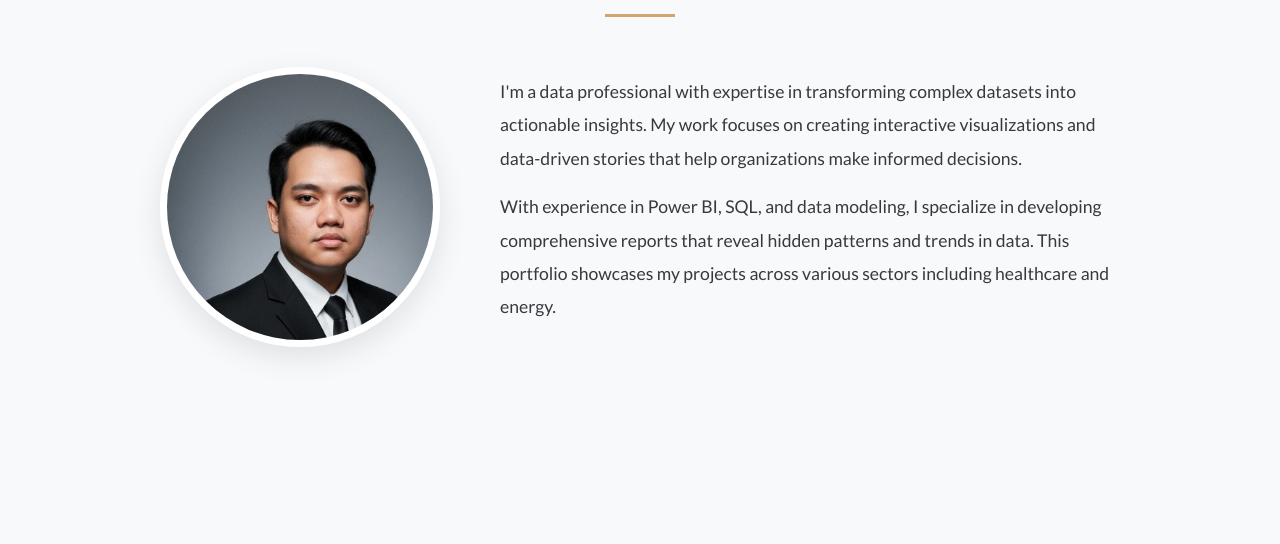
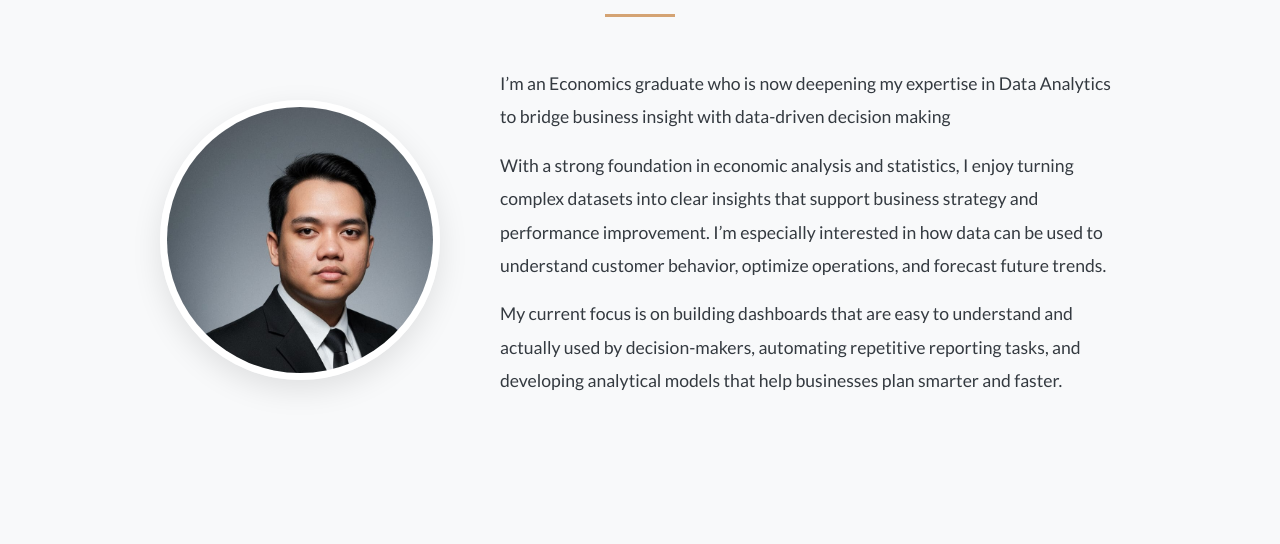
Before and after one commit to iffatahnaf2025/iffatahnaf2025.github.io, a plain HTML site: page index.html in a window 1280 px wide. Shown: the part 628-1172 px from the top of the page. Drawn offline with nearby package versions, Linux system fonts and the light colour scheme.

Commit message:
Revise about section with new data analytics focus
Updated the about section to reflect new qualifications and focus areas.

```diff
--- a/index.html
+++ b/index.html
@@ -57,8 +57,9 @@
         <div class="about-content">
             <img src="assets/images/Photo Profile.jpg" alt="Iffat Ayman Ahnaf" class="profile-photo">
             <div class="about-text">
-                <p> I'm a data professional with expertise in transforming complex datasets into actionable insights. My work focuses on creating interactive visualizations and data-driven stories that help organizations make informed decisions.</p>
-                <p>With experience in Power BI, SQL, and data modeling, I specialize in developing comprehensive reports that reveal hidden patterns and trends in data. This portfolio showcases my projects across various sectors including healthcare and energy.</p>
+                <p> I’m an Economics graduate who is now deepening my expertise in Data Analytics to bridge business insight with data-driven decision making</p>
+                <p> With a strong foundation in economic analysis and statistics, I enjoy turning complex datasets into clear insights that support business strategy and performance improvement. I’m especially interested in how data can be used to understand customer behavior, optimize operations, and forecast future trends.</p>
+                <p> My current focus is on building dashboards that are easy to understand and actually used by decision-makers, automating repetitive reporting tasks, and developing analytical models that help businesses plan smarter and faster.</p>
             </div>
         </div>
     </div>
```
